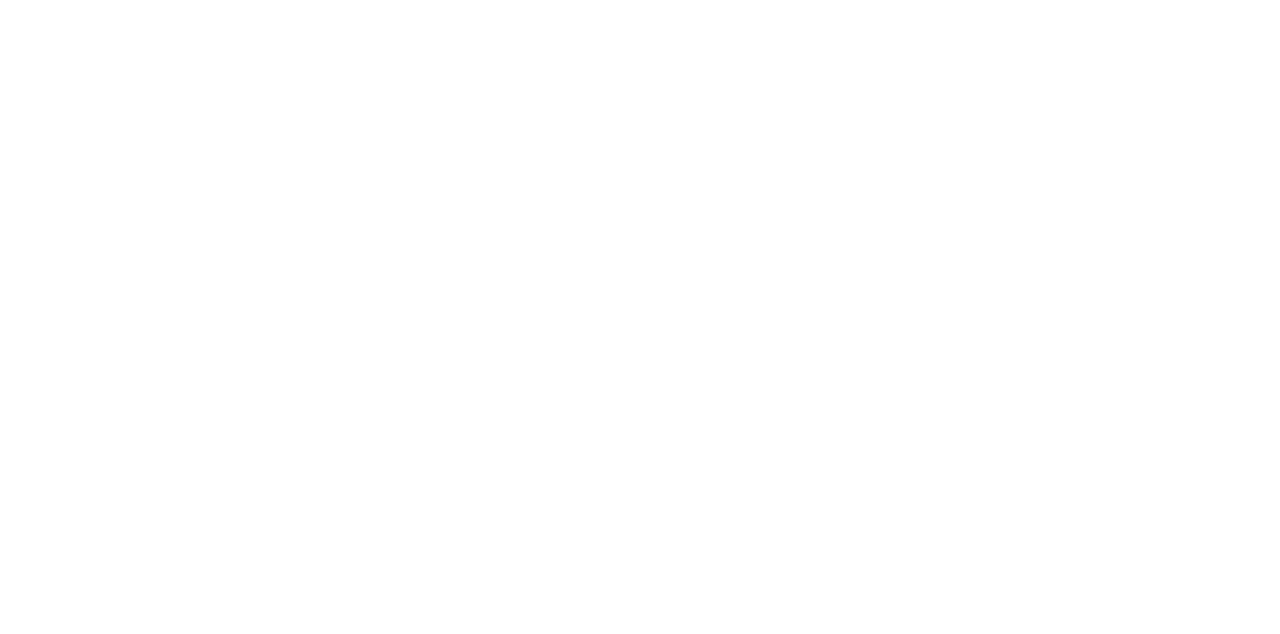
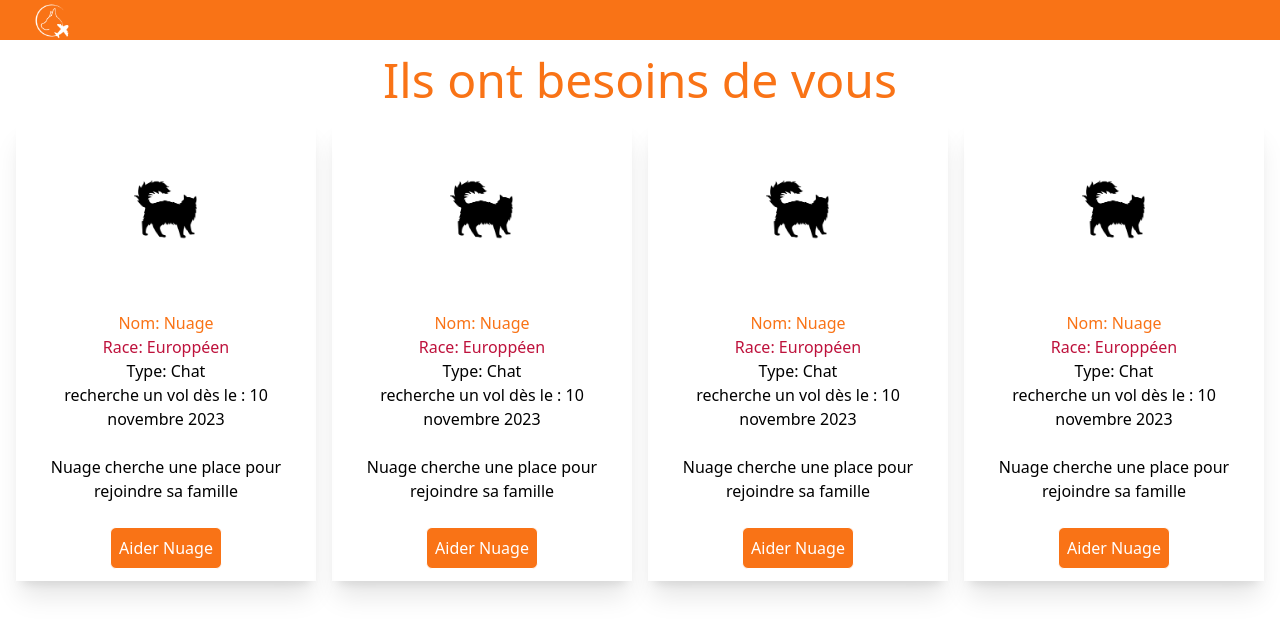
Before and after one commit to sha-zha/vue-admin, a Vue app: page /landing in a window 1280 px wide. Before the commit this address had no page. Shown: the top 634 px of the page. Built offline with nearby package versions, Linux system fonts and the light colour scheme.

Commit message:
mise en place landing page

```diff
--- a/src/main.js
+++ b/src/main.js
@@ -14,11 +14,18 @@
 import PostIndex from './views/Posts/Index.vue';
 import PostAdd from './views/Posts/Add.vue';
 import HelpIndex from './views/Helps/Index.vue';
+import HomePage from './views/HomePage.vue';
+import LandingPage from './views/LandingPage.vue';
 
 const routes = [{
   path: '/',
   name: 'home',
-  component: LoginPage,
+  component: HomePage,
+},
+{
+  path: '/landing',
+  name: 'Landing',
+  component: LandingPage,
 }
 ,
 {
--- /dev/null
+++ b/src/views/HomePage.vue
@@ -0,0 +1,23 @@
+<template>
+	<div class="flex min-h-screen justify-center px-2 md:px-6 py-12 lg:px-8">
+  <div class="flex justify-center items-center flex-col bg-white max-w-sm w-full py-6 rounded-lg">
+  <div class="flex flex-col items-center space-y-3">
+    <img class="mx-auto h-24 w-24" src="../assets/logo.png" alt="logo animal airline">
+    <h2 class="text-orange-500 font-medium">Animal Airline</h2>
+    <p class="text-[#FF4500]">En route pour aider nos amis à quatres pattes</p>
+    <p class="text-center">Ceci est une démo sans compte pour découvrir la vision des <strong>associations</strong> plus clicquer sur Association découvrez plus. Pour découvrir la vision des <strong>particuliers</strong> cliquer sur aider les animaux</p>
+
+    <router-link to="/admin/posts" class="btn btn-orange">Association découvrez plus
+  </router-link>
+   <router-link to="/landing" class="btn btn-pink">Aider les animaux
+  </router-link>
+  </div>
+</div>
+</div>
+</template>
+
+<script>
+export default {
+	name: "HomePage"
+}
+</script>
--- /dev/null
+++ b/src/views/LandingPage.vue
@@ -0,0 +1,26 @@
+<template>
+	<UserLayout>
+		<section>
+			<h2 class="text-orange-500 tex-md md:text-3xl lg:text-5xl text-center py-4">Ils ont besoins de vous</h2>
+			<div class="grid grid-cols-4 gap-4 px-4">
+				<Post :action="false"></Post>
+				<Post :action="false"></Post>
+				<Post :action="false"></Post>
+				<Post :action="false"></Post>
+			</div>
+		</section>
+	</UserLayout>
+</template>
+
+<script>
+import UserLayout from './UserLayout.vue';
+import Post from '../components/Post.vue';
+
+export default{
+	name: "LandingPage",
+	components: {
+		UserLayout,
+		Post
+	}
+}
+</script>
--- a/src/views/LoginPage.vue
+++ b/src/views/LoginPage.vue
@@ -5,7 +5,6 @@
     <img class="mx-auto h-24 w-24" src="../assets/logo.png" alt="logo animal airline">
     <h2 class="text-orange-500 font-medium">Animal Airline</h2>
     <p class="text-[#FF4500]">En route pour aider nos amis à quatres pattes</p>
-    <p>Ceci est une démo sans compte pour découvrir plus clicquer sur se connecter</p>
   </div>
 
   <div class="mt-10 w-full px-3">
@@ -27,7 +26,7 @@
       </div>
 
       <div class="flex flex-col items-center">
-        <button @click="goAdmin()" type="submit" class="flex w-full justify-center rounded-md bg-orange-400 px-3 py-1.5 text-sm font-semibold leading-6 text-white shadow-sm hover:bg-orange-500 focus-visible:outline focus-visible:outline-2 focus-visible:outline-offset-2 focus-visible:outline-orange-400">Se connecter</button>
+        <button  type="submit" class="flex w-full justify-center rounded-md bg-orange-400 px-3 py-1.5 text-sm font-semibold leading-6 text-white shadow-sm hover:bg-orange-500 focus-visible:outline focus-visible:outline-2 focus-visible:outline-offset-2 focus-visible:outline-orange-400">Se connecter</button>
         <router-link to="/signup" class="text-gray-900 font-medium mt-2">M'inscrire à animal airline</router-link>
       </div>
     </form>
@@ -39,11 +38,6 @@
 
 <script type="text/javascript">
   export default {
-    name:"LoginPage",
-    methods: {
-      goAdmin(){
-        this.$router.push({ name: 'Posts', path:'/admin/posts'});
-      }
-    }
+    name:"LoginPage"
   }
 </script>
--- /dev/null
+++ b/src/views/UserLayout.vue
@@ -0,0 +1,20 @@
+<template>
+    <header class="relative">
+      <nav class="flex h-10 items-center justify-center bg-orange-500 px-4 text-sm font-medium text-white sm:px-6 lg:px-8">
+        <div class="flex flex-1 items-center justify-center sm:items-stretch sm:justify-start">
+        <div class="flex flex-shrink-0 items-center">
+          <img class="h-10 w-auto" src="../assets/white-logo.png" alt="Logo animal airline">
+        </div>
+      </div>
+    </nav>
+    </header>
+    <main>
+      <slot></slot>
+    </main>
+</template>
+
+<script>
+	export default {
+		name: "UserLayout"
+	}
+</script>
```
Also changed, not shown: src/assets/white-logo.png (added).
